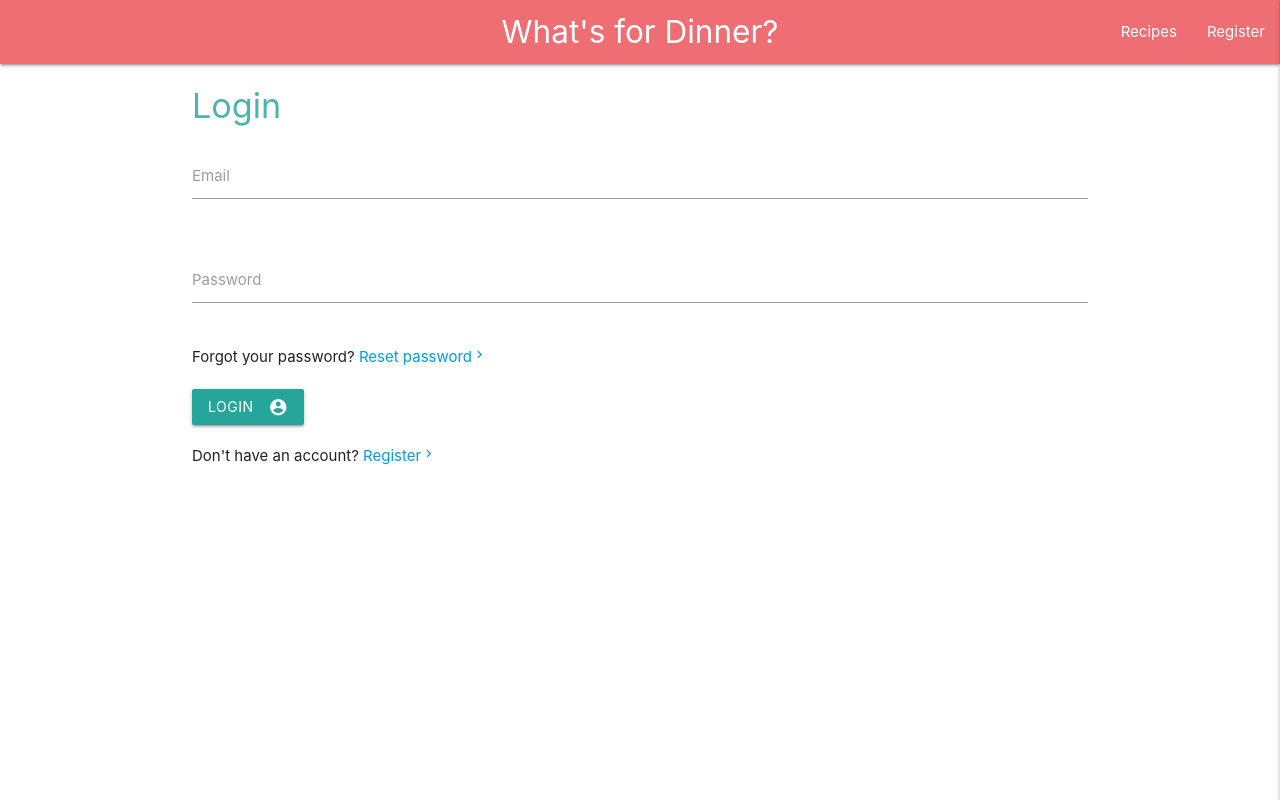
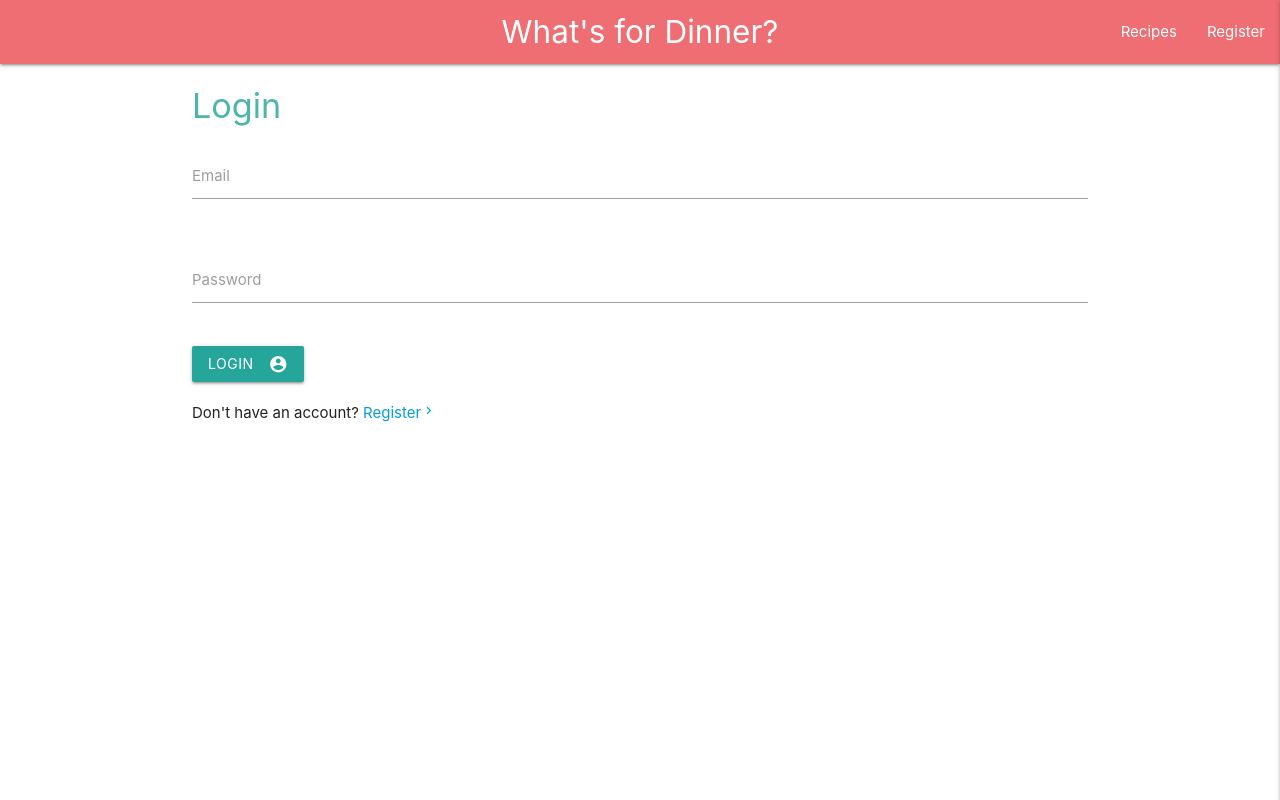
Before and after one commit to kinsellap/dinner, a React (Create React App) app in the folder frontend/: page / in a window 1280 px wide. Built offline with nearby package versions, Linux system fonts and the light colour scheme.

Commit message:
Remove reset pw

```diff
--- a/frontend/src/App.js
+++ b/frontend/src/App.js
@@ -7,7 +7,6 @@ import RecipeListLayout from './Layout/RecipeListLayout';
 import RecipeLayout from './Layout/RecipeLayout';
 import LoginLayout from './Layout/LoginLayout';
 import RegisterLayout from './Layout/RegisterLayout';
-import PasswordResetLayout from './Layout/PasswordResetLayout';
 import HeaderLayout from './Layout/HeaderLayout';
 
 function App() {
@@ -20,7 +19,6 @@ function App() {
             <Route index element={<ProfileLayout />} />
             <Route path="login" element={<LoginLayout />} />
             <Route path="register" element={<RegisterLayout />} />
-            <Route path="reset" element={<PasswordResetLayout />} />
           </Route>
           <Route path="/recipes">
             <Route index element={<RecipeListLayout />} />
--- a/frontend/src/Component/User/UserForm.js
+++ b/frontend/src/Component/User/UserForm.js
@@ -109,12 +109,6 @@ function UserForm(props) {
                         <label htmlFor="password">Password</label>
                     </div>
                 </div>
-                <div hidden={isRegister} className="row">
-                    <div className="col s12">
-                        <span>Forgot your password?</span> <Link to="/users/reset"><span className="tiny">Reset password
-                            <i className="material-icons tiny">chevron_right</i></span></Link>
-                    </div>
-                </div>
                 <div className="row">
                     <div className="col s12">
                         <button className="btn waves-light" type="submit">{formAction}
--- a/frontend/src/Component/User/UserPasswordReset.js
+++ /dev/null
@@ -1,16 +0,0 @@
-import React, { useState, useContext } from "react";
-import { UserContext } from "../../Service/UserProvider";
-import { useNavigate, Link } from 'react-router-dom'
-
-function UserPasswordReset() {
-    const [loggedInUser, setLoggedInUser] = useContext(UserContext);
-    const navigate = useNavigate();
-
-    return (
-        <div className="col s12">
-        </div>
-    )
-
-}
-
-export default UserPasswordReset;
--- a/frontend/src/Component/User/UserProfile.js
+++ b/frontend/src/Component/User/UserProfile.js
@@ -64,10 +64,10 @@ function UserProfile() {
     useEffect(() => {
         const setFileType = async (profile_picture) => {
             const mimeType = (profile_picture.match(/^data:([^;]+);/) || '')[1];
-                await axios.get(profile_picture,{ responseType: 'arraybuffer' })
+            await axios.get(profile_picture, { responseType: 'arraybuffer' })
                 .then(
                     (res) => {
-                        const profileFile =  {"data_url": profile_picture, "file": new File([res.data], { type: mimeType }) }
+                        const profileFile = { "data_url": profile_picture, "file": new File([res.data], { type: mimeType }) }
                         setProfilePicture([profileFile]);
                     })
                 .catch((err) => {
@@ -108,6 +108,7 @@ function UserProfile() {
     const handleClearFavouritesClick = (event) => {
         //TODO pop up double check
         event.preventDefault();
+        if (hasFavouriteRecipies()) {
             updateUser(loggedInUser._id, { favourite_recipes: [] })
                 .then((res) => {
                     setLoggedInUser(res.data);
@@ -124,6 +125,7 @@ function UserProfile() {
                         handleAuthFailure();
                     }
                 })
+        }
     }
 
 
@@ -191,6 +193,10 @@ function UserProfile() {
         return loggedInUser ? loggedInUser.favourite_recipes.length : 0;
     }
 
+    const hasFavouriteRecipies = () => {
+        return loggedInUser ? loggedInUser.favourite_recipes.length > 0 : false;
+    }
+
     const getProfileName = () => {
         return loggedInUser ? capitaliseFirstLetter(loggedInUser?.first_name) + "'s Profile" : '';
     }
@@ -198,7 +204,7 @@ function UserProfile() {
     const onImageChange = (image) => {
         const file = image[0];
         if (loggedInUser && file) {
-            updateUser(loggedInUser._id, { profile_picture: file.data_url})
+            updateUser(loggedInUser._id, { profile_picture: file.data_url })
                 .then((res) => {
                     setProfilePicture(image);
                     setLoggedInUser(res.data);
@@ -215,7 +221,7 @@ function UserProfile() {
                     }
                 })
         }
-        if (profilePicture && profilePicture.length>0 && !file) {
+        if (profilePicture && profilePicture.length > 0 && !file) {
             updateUser(loggedInUser._id, { profile_picture: '' })
                 .then((res) => {
                     setProfilePicture([]);
@@ -248,14 +254,14 @@ function UserProfile() {
                     <ImageUploading value={profilePicture} onChange={onImageChange} maxNumber={1} dataURLKey="data_url" maxFileSize="55000" acceptType={["jpg"]}>
                         {({ onImageUpdate, onImageRemove }) => (
                             <div className="upload__image-wrapper center">
-                                    <button className=" btn waves-light center" type="button" onClick={onImageUpdate}>{loggedInUser?.profile_picture ? "Update Photo": "Upload Photo"}</button>
+                                <button className=" btn waves-light center" type="button" onClick={onImageUpdate}>{loggedInUser?.profile_picture ? "Update Photo" : "Upload Photo"}</button>
                                 &nbsp;
                                 <button className="btn waves-light center" type="button" onClick={onImageRemove}>Remove Photo</button>
                             </div>
                         )}
                     </ImageUploading>
                 </div>
-                    <div className="row"/>
+                <div className="row" />
                 <form onSubmit={doPasswordUpdate}>
                     <div className="row">
                         <div className="col s2 left teal lighten-2 circle" style={{ color: "white" }}>
--- a/frontend/src/Layout/PasswordResetLayout.js
+++ /dev/null
@@ -1,8 +0,0 @@
-import UserPasswordReset  from "../Component/User/UserPasswordReset";
-
-function PasswordResetLayout() {
-  return (
-    <div className="container"><UserPasswordReset/></div>
-  )
-}
-export default PasswordResetLayout;
```
Lines whose indentation alone changed are shown as unchanged.
